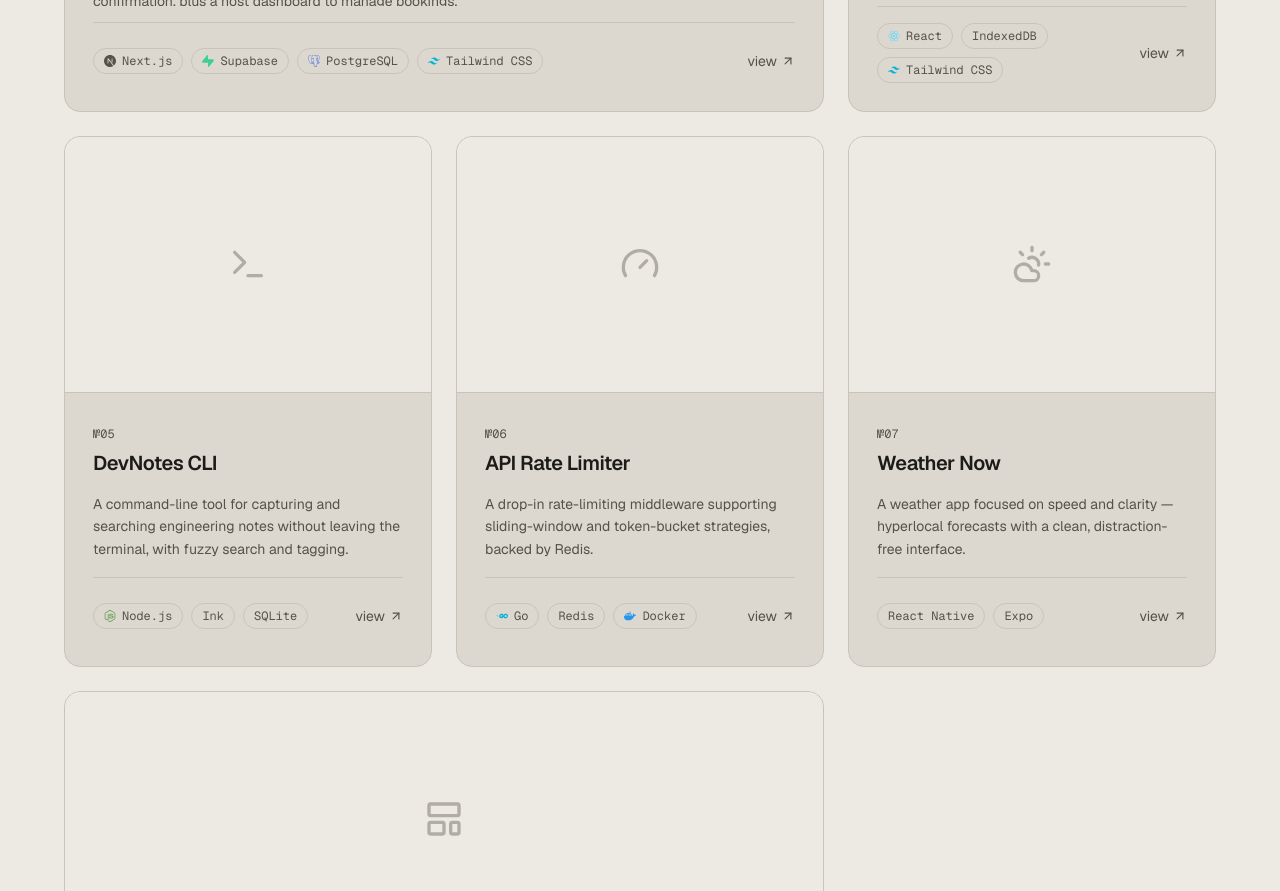
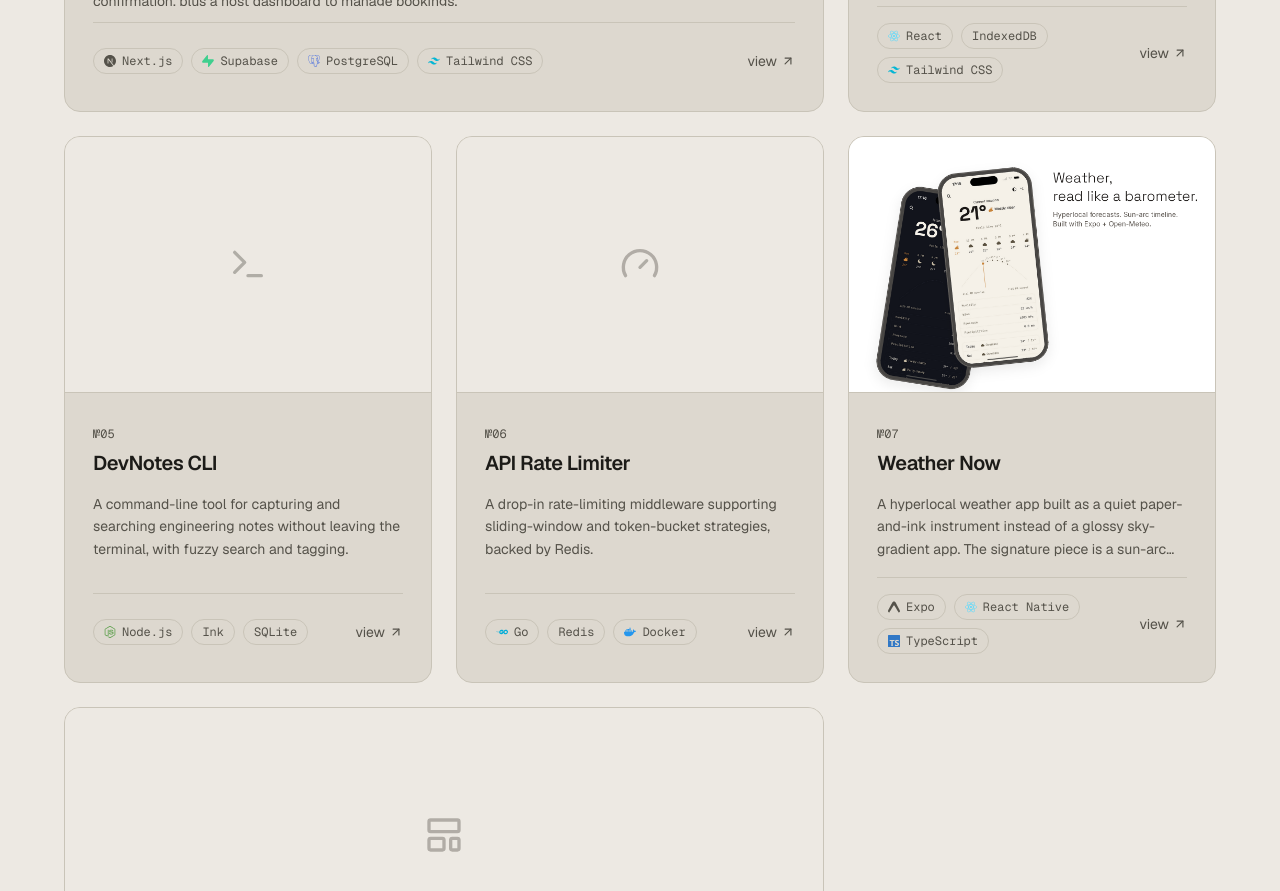
Before and after one commit to Briangumbi/Brian-portfolio, a Next.js app: page /projects in a window 1280 px wide. Shown: the part 1340-2231 px from the top of the page. Built offline with nearby package versions, Linux system fonts and the light colour scheme.

Commit message:
Add real Weather Now project, replacing the placeholder
Pull description, stack, and links from the weather-now repo, add its
hero screenshot, and wire up Expo/React Native tag icons.

```diff
--- a/src/components/icons/tech-icons.tsx
+++ b/src/components/icons/tech-icons.tsx
@@ -306,6 +306,22 @@ export function VercelIcon({ size = 24, ...props }: IconProps) {
   );
 }
 
+export function ExpoIcon({ size = 24, ...props }: IconProps) {
+  return (
+    <svg
+      width={size}
+      height={size}
+      viewBox="0 0 24 24"
+      fill="currentColor"
+      role="img"
+      aria-hidden="true"
+      {...props}
+    >
+      <path d="M0 20.084c.043.53.23 1.063.718 1.778.58.849 1.576 1.315 2.303.567.49-.505 5.794-9.776 8.35-13.29a.761.761 0 011.248 0c2.556 3.514 7.86 12.785 8.35 13.29.727.748 1.723.282 2.303-.567.57-.835.728-1.42.728-2.046 0-.426-8.26-15.798-9.092-17.078-.8-1.23-1.044-1.498-2.397-1.542h-1.032c-1.353.044-1.597.311-2.398 1.542C8.267 3.991.33 18.758 0 19.77Z" />
+    </svg>
+  );
+}
+
 export function SupabaseIcon({ size = 24, ...props }: IconProps) {
   return (
     <svg
--- a/src/components/project-card.tsx
+++ b/src/components/project-card.tsx
@@ -10,6 +10,7 @@ import Image from "next/image";
 import type { ComponentType } from "react";
 import {
   DockerIcon,
+  ExpoIcon,
   ExpressIcon,
   FramerIcon,
   GitHubActionsIcon,
@@ -38,6 +39,8 @@ const tagIcons: Record<string, IconComponent> = {
   Python: PythonIcon,
   Go: GoIcon,
   React: ReactIcon,
+  "React Native": ReactIcon,
+  Expo: ExpoIcon,
   "Next.js": NextJsIcon,
   "Tailwind CSS": TailwindCssIcon,
   "Framer Motion": FramerIcon,
--- a/src/data/site.ts
+++ b/src/data/site.ts
@@ -140,10 +140,11 @@ export const projects: Project[] = [
   {
     title: "Weather Now",
     description:
-      "A weather app focused on speed and clarity — hyperlocal forecasts with a clean, distraction-free interface.",
-    tags: ["React Native", "Expo"],
-    href: "#",
-    icon: "cloud-sun",
+      "A hyperlocal weather app built as a quiet paper-and-ink instrument instead of a glossy sky-gradient app. The signature piece is a sun-arc timeline from sunrise to sunset with hourly temperature ticks and a live needle tracking real elapsed time. GPS-based conditions via expo-location, city search through Open-Meteo's geocoding API, and a day/night theme that follows the weather's actual state.",
+    tags: ["Expo", "React Native", "TypeScript"],
+    href: "https://dist-psi-eight-58.vercel.app",
+    repo: "https://github.com/Briangumbi/weather-now",
+    image: "/projects/weather-now-hero.png",
   },
   {
     title: "Portfolio Site",
```
Also changed, not shown: public/projects/weather-now-hero.png (added).
